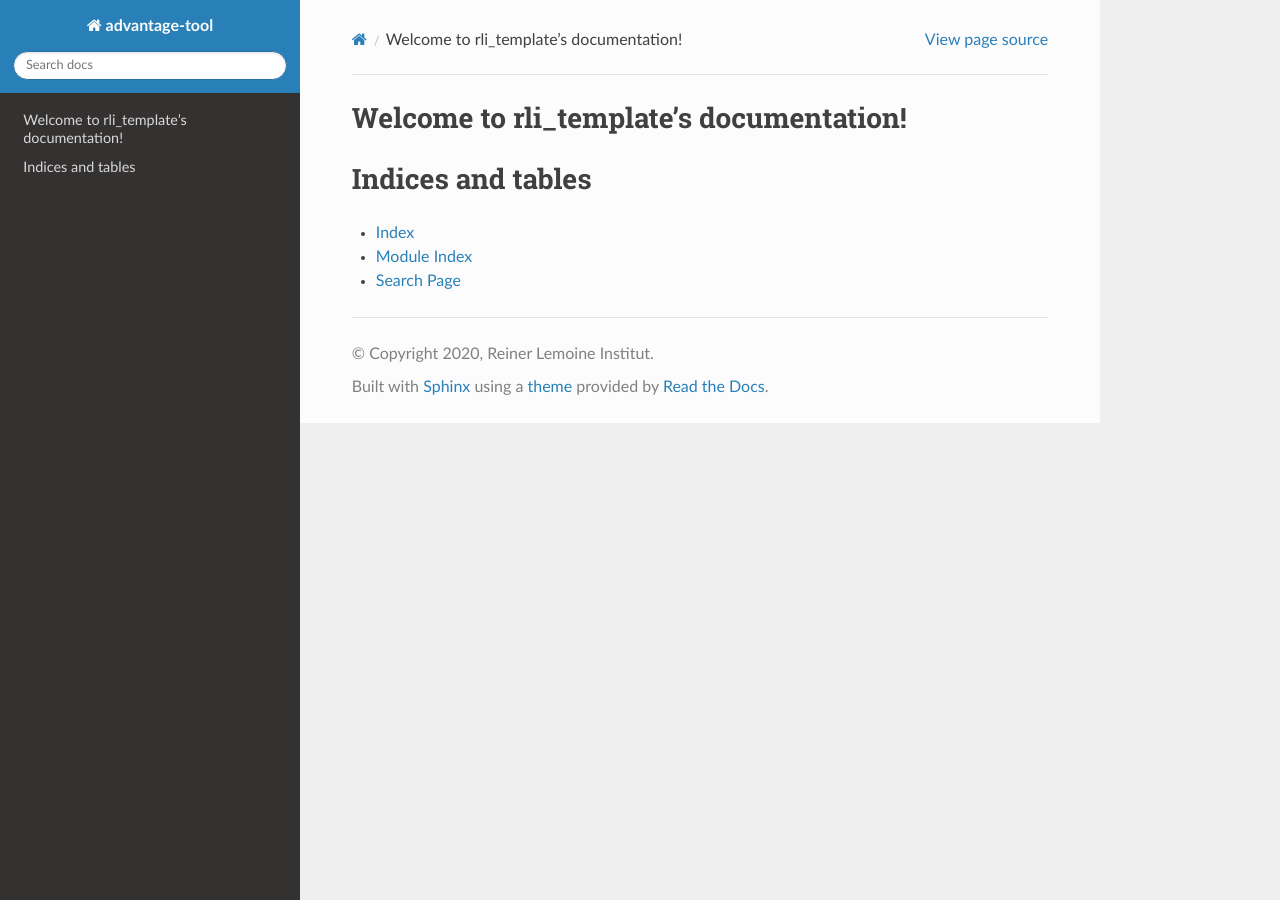
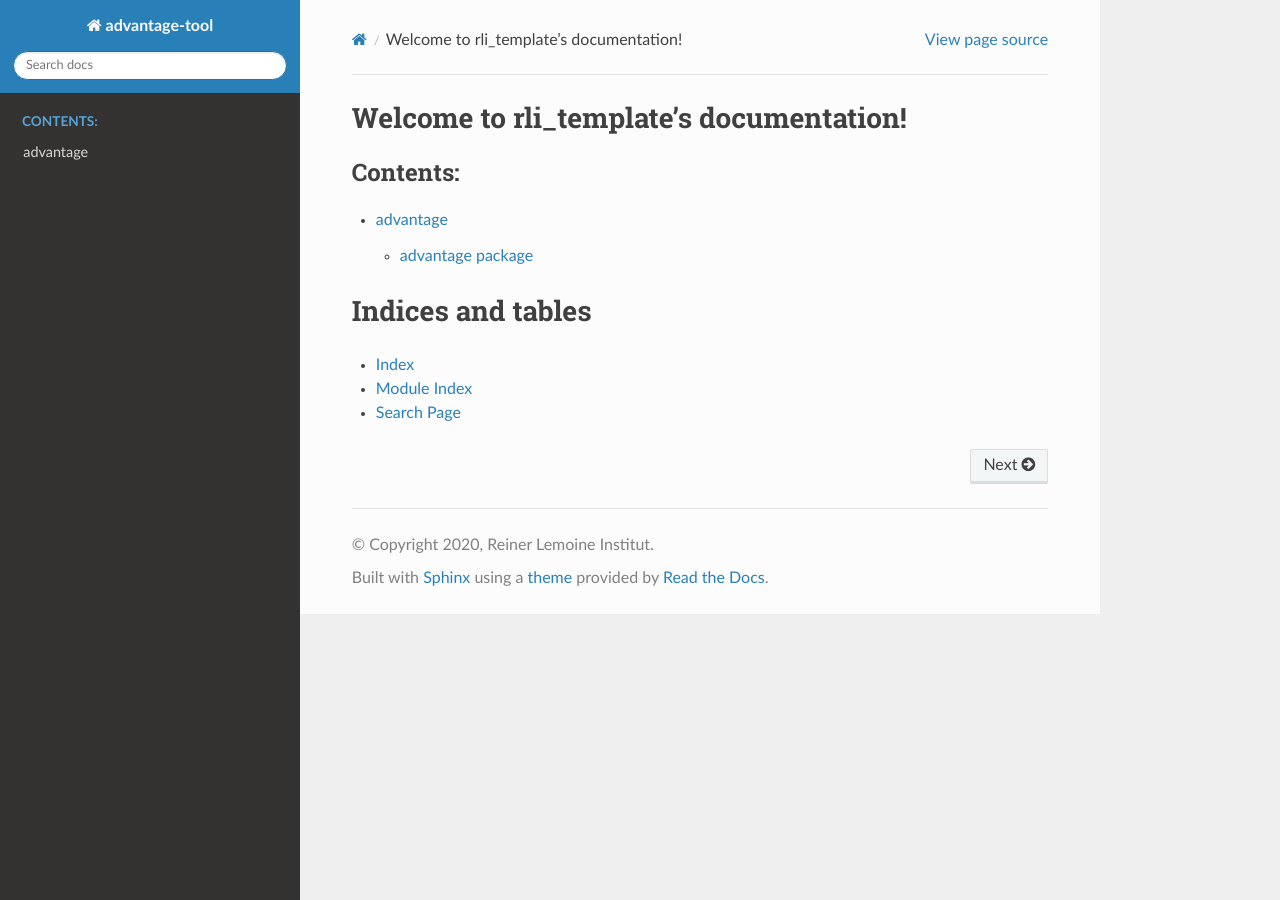
Before and after one commit to rl-institut/fleema, a Sphinx documentation site: the page built from docs/source/index.rst, in a window 1280 px wide. Built offline with Sphinx 7.4.7 and the Read the Docs theme 2.0.0, drawn with Linux system fonts in a browser that asks for light colours.

Commit message:
Add .readthedocs.yaml, put .rst files in docs/source folder, add extension #3

```diff
--- a/docs/source/conf.py
+++ b/docs/source/conf.py
@@ -12,7 +12,8 @@
 #
 import os
 import sys
-sys.path.insert(0, os.path.abspath('..'))
+
+sys.path.insert(0, os.path.abspath('../../'))
 
 
 # -- Project information -----------------------------------------------------
@@ -30,7 +31,7 @@ master_doc = 'index'
 # Add any Sphinx extension module names here, as strings. They can be
 # extensions coming with Sphinx (named 'sphinx.ext.*') or your custom
 # ones.
-extensions = ['sphinx.ext.autodoc', 'sphinx.ext.coverage', 'sphinx.ext.napoleon']
+extensions = ['sphinx.ext.autodoc', 'sphinx.ext.coverage', 'sphinx.ext.napoleon', 'sphinx.ext.viewcode']
 
 # Add any paths that contain templates here, relative to this directory.
 templates_path = ['_templates']
--- a/docs/source/index.rst
+++ b/docs/source/index.rst
@@ -10,6 +10,7 @@ Welcome to rli_template's documentation!
    :maxdepth: 2
    :caption: Contents:
 
+   modules
 
 
 Indices and tables
--- /dev/null
+++ b/docs/source/modules.rst
@@ -0,0 +1,7 @@
+advantage
+=========
+
+.. toctree::
+   :maxdepth: 4
+
+   advantage
```
Also changed, not shown: docs/source/advantage.rst (added, +61 -0 lines), docs/source/advantage.util.rst (added, +29 -0 lines), .readthedocs.yaml (added).
